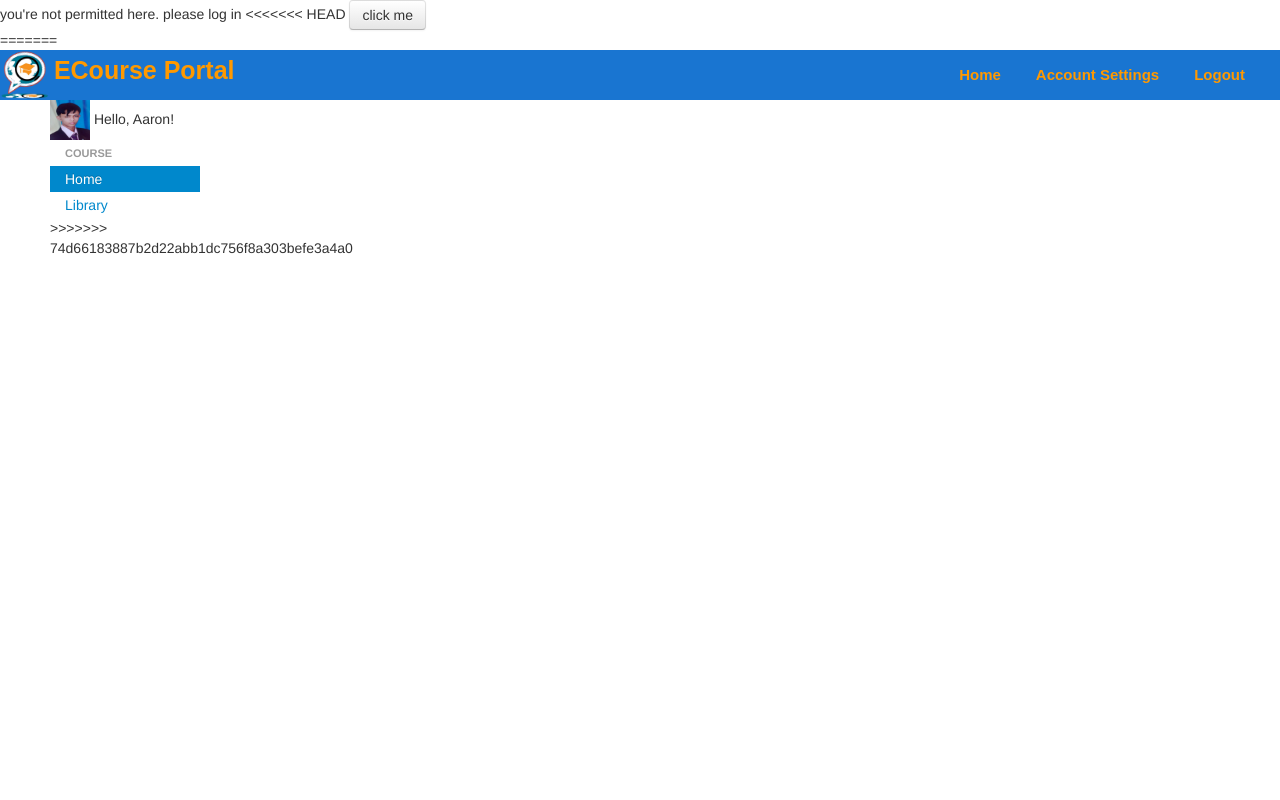
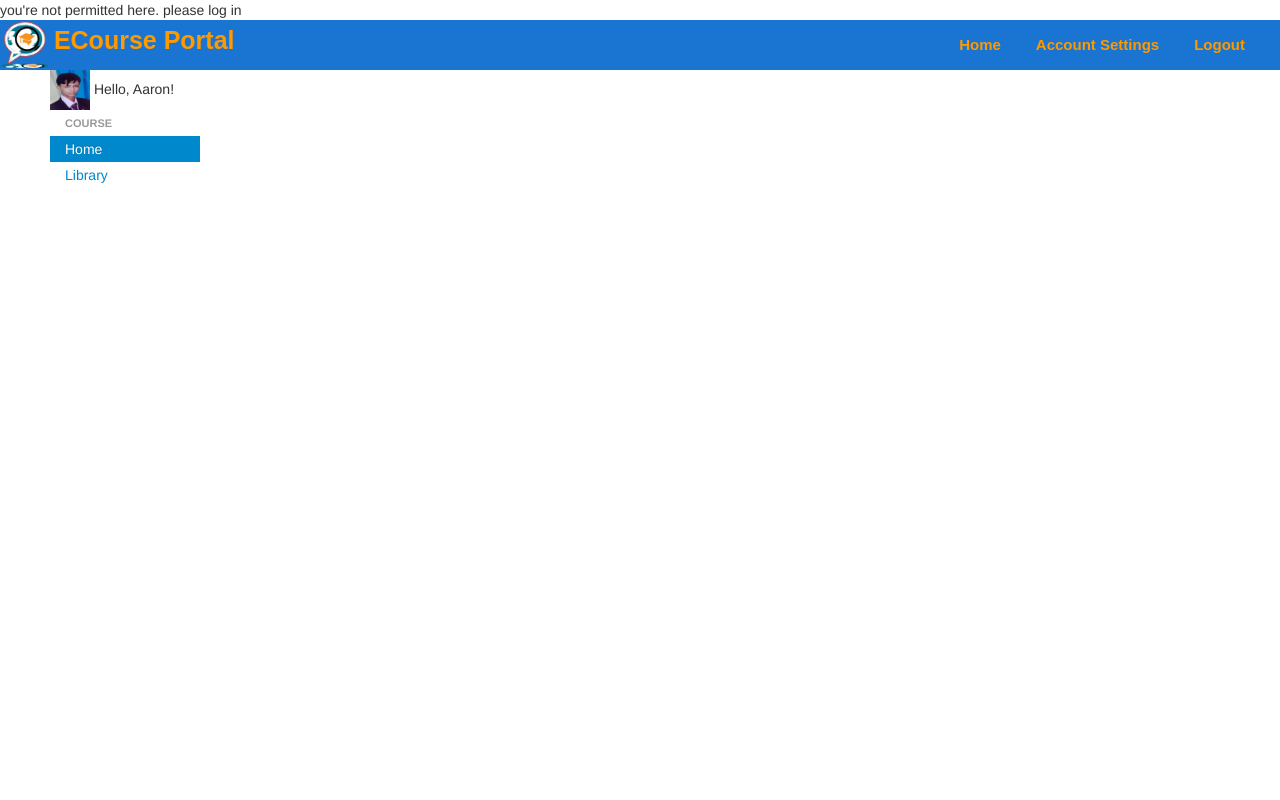
Before and after one commit to legacyofthevoid/ECoursePortal, a CodeIgniter app: page /index.php/home/index in a window 1280 px wide. Run offline with CodeIgniter, Linux system fonts and the light colour scheme.

Commit message:
remove head in home-view

```diff
--- a/application/views/home.php
+++ b/application/views/home.php
@@ -1,27 +1,3 @@
-<<<<<<< HEAD
-
-
-
-
-
-<button id = "show_table" class="btn">click me</button>
-
-
-<div id = "user_div_table" style="width:50%">
-
-
-
-
-</div>
-=======
-<html>
-	<head>
-		<title>Home-Online Course Portal</title>
-		<link rel="stylesheet" type="text/css" href="bootstrap/css/bootstrap.min.css"/>
-		<link rel="stylesheet" type="text/css" href="ocpstyles.css"/>
-	</head>
-
-	<body>
 		<div id="header" class="headerstyle">
 			<span>
 				<img src="<?php echo base_url();?>images/e-course.png" alt="Course Portal" class="homelogo"/>
@@ -52,6 +28,3 @@
 				<li><a href="#">Library</a></li>
 			</ul>
 		<div>
-	</body>
-</html>
->>>>>>> 74d66183887b2d22abb1dc756f8a303befe3a4a0
```
